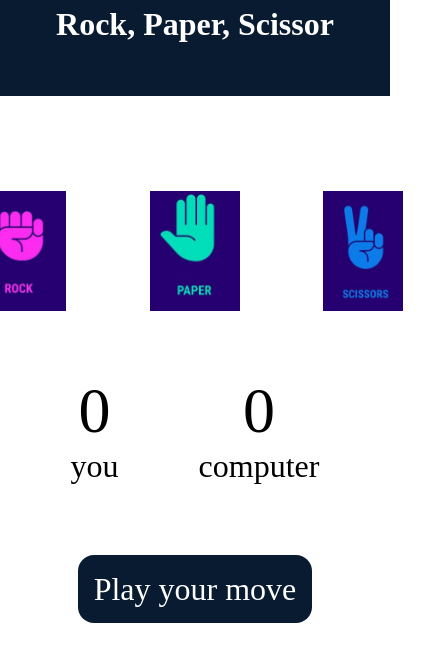
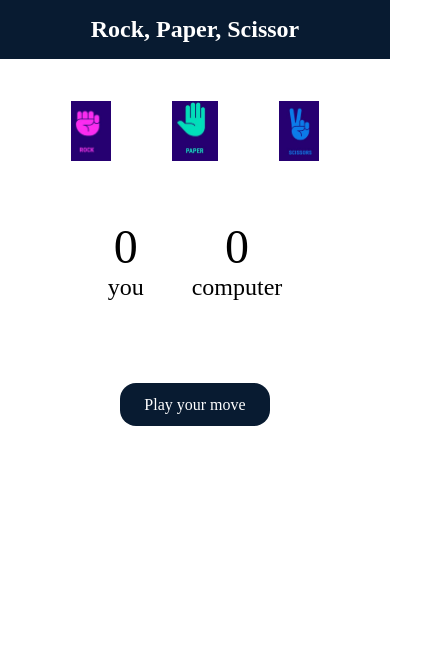
Before and after one commit to surakshya620/scissor-paper-rocks, a plain HTML site: page index.html in a window 390 px wide. Shown: the whole page, 423 px wide, since content can reach past the window. Drawn offline with Linux system fonts and the light colour scheme.

Commit message:
made site responsive and fixed css for all devices

```diff
--- a/style.css
+++ b/style.css
@@ -4,13 +4,13 @@
     text-align: center;
 }
 
-/* Fix heading spacing */
+
 h1 {
     background-color: #081b31;
     color: #fff;
     height: 6rem;
-    line-height: 3rem;   /* same as height */
-    margin-bottom: 2rem; /* space below heading */
+    line-height: 3rem;
+    margin-bottom: 2rem;
 }
 
 /* Keep choice box size */
@@ -23,7 +23,7 @@ h1 {
     border-radius: 50%;
 }
 
-/* FIX image size properly */
+
 .choice img {
     height: 120px;
     width: 120px;
@@ -69,3 +69,68 @@ h1 {
     padding:1rem;
     border-radius: 1rem;
 }
+
+
+@media (max-width: 768px) {
+    h1 {
+        font-size: 1.8rem;
+        height: auto;
+        line-height: normal;
+        padding: 1rem 0;
+    }
+
+    .choice {
+        height: 100px;
+        width: 100px;
+    }
+
+    .choice img {
+        height: 80px;
+        width: 80px;
+    }
+
+    .choices {
+        flex-wrap: wrap;
+        gap: 2rem;
+        margin-top: 3rem;
+    }
+
+    .score-board {
+        font-size: 1.5rem;
+        gap: 3rem;
+    }
+
+    #user-score, #comp-score {
+        font-size: 3rem;
+    }
+
+    #msg {
+        font-size: 1.3rem;
+        padding: 0.8rem 1.5rem;
+    }
+}
+
+@media (max-width: 480px) {
+    .choices {
+        gap: 1.5rem;
+        margin-top: 2rem;
+    }
+
+    .choice {
+        height: 80px;
+        width: 80px;
+    }
+
+    .choice img {
+        height: 60px;
+        width: 60px;
+    }
+
+    h1 {
+        font-size: 1.5rem;
+    }
+
+    #msg {
+        font-size: 1rem;
+    }
+}
```
